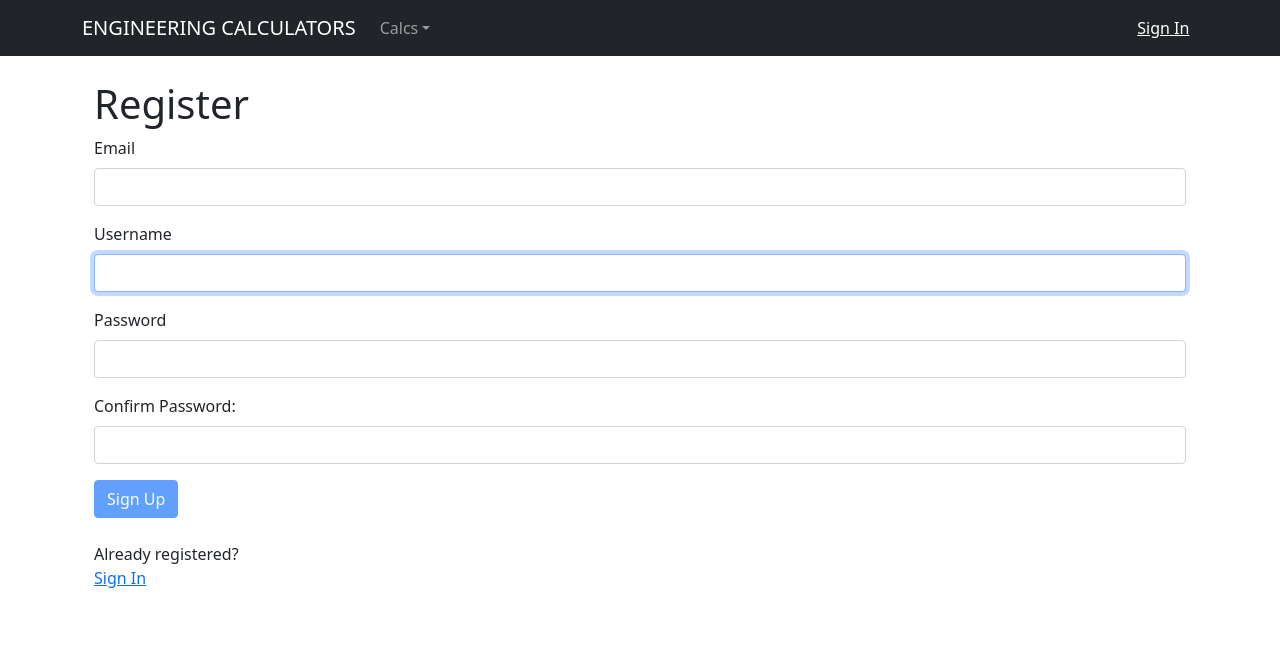
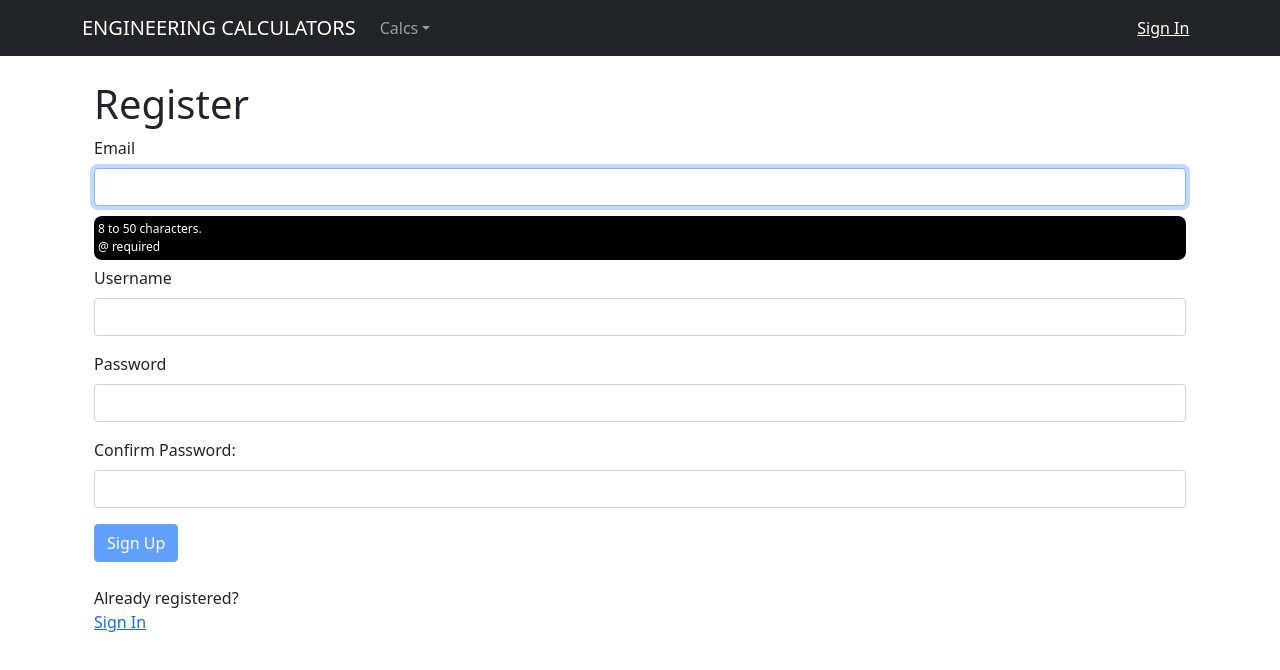
Before and after one commit to wowvaqa/engclcfe, a React (Create React App) app: page /register in a window 1280 px wide. Shown: the top 670 px of the page. Built offline with nearby package versions, Linux system fonts and the light colour scheme.

Commit message:
FIX: Registration email focus

```diff
--- a/src/views/RegisterView.js
+++ b/src/views/RegisterView.js
@@ -7,7 +7,7 @@ const USER_REGEX = /^[A-z][A-z0-9-_]{3,23}$/;
 const PWD_REGEX = /^(?=.*[a-z])(?=.*[A-Z])(?=.*[0-9])(?=.*[!@#$%]).{8,24}$/;
 
 const RegisterView = () => {
-  const userRef = useRef();
+  const emailRef = useRef();
   const errRef = useRef();
 
   const [email, setEmail] = useState("");
@@ -30,7 +30,7 @@ const RegisterView = () => {
   const [success, setSuccess] = useState(false);
 
   useEffect(() => {
-    userRef.current.focus();
+    emailRef.current.focus();
   }, []);
 
   useEffect(() => {
@@ -122,6 +122,7 @@ const RegisterView = () => {
                 <Form.Label>Email</Form.Label>
                 <Form.Control
                   type="email"
+                  ref={emailRef}
                   autoComplete="off"
                   onChange={(e) => setEmail(e.target.value)}
                   required
@@ -148,7 +149,6 @@ const RegisterView = () => {
                 <Form.Label>Username</Form.Label>
                 <Form.Control
                   type="text"
-                  ref={userRef}
                   autoComplete="off"
                   onChange={(e) => setUser(e.target.value)}
                   value={user}
@@ -162,9 +162,7 @@ const RegisterView = () => {
               <p
                 id="uidnote"
                 className={
-                  userFocus && email && !validEmail
-                    ? "instructions"
-                    : "offscreen"
+                  userFocus && user && !validName ? "instructions" : "offscreen"
                 }
               >
                 4 to 24 characters.
```
